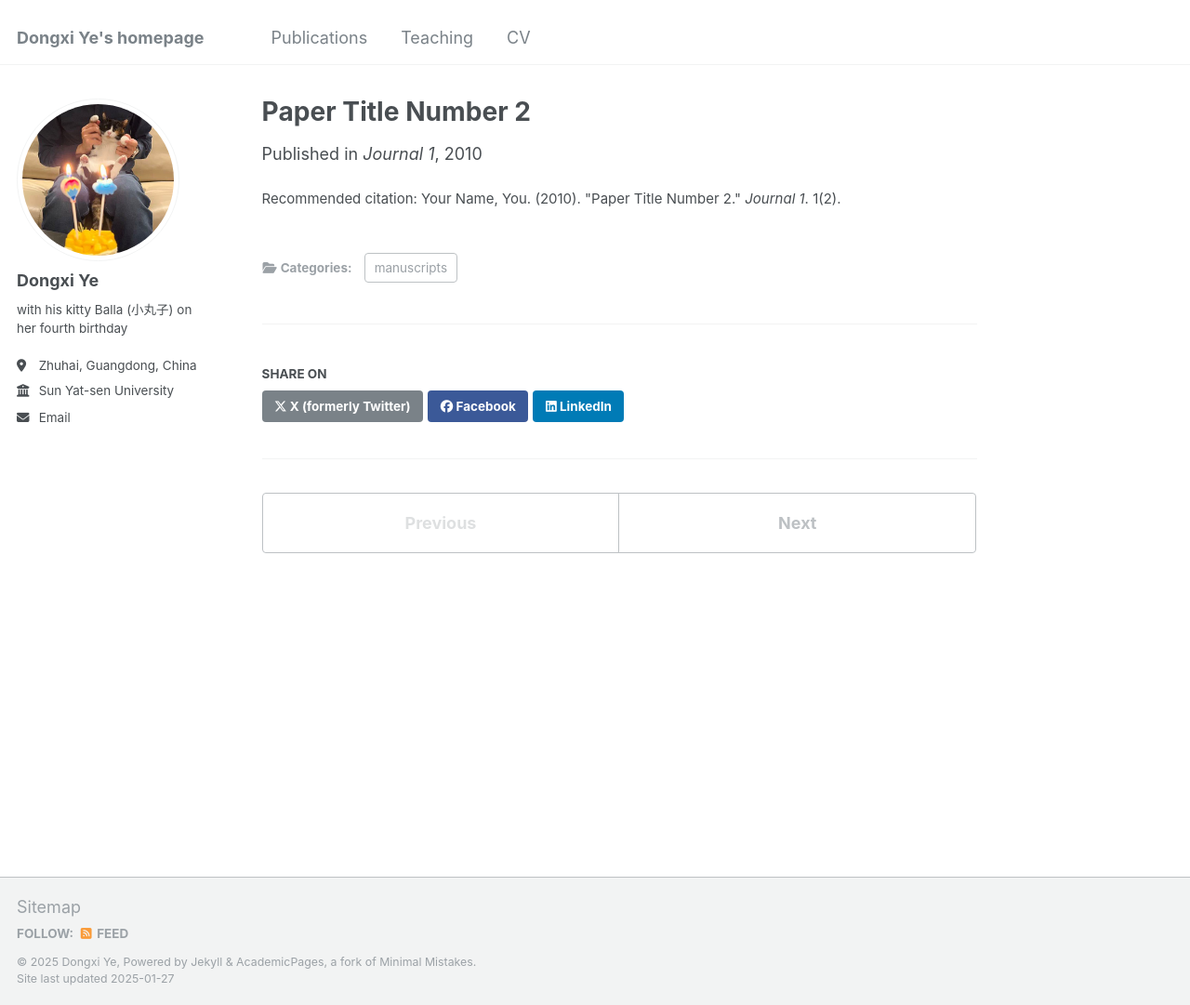
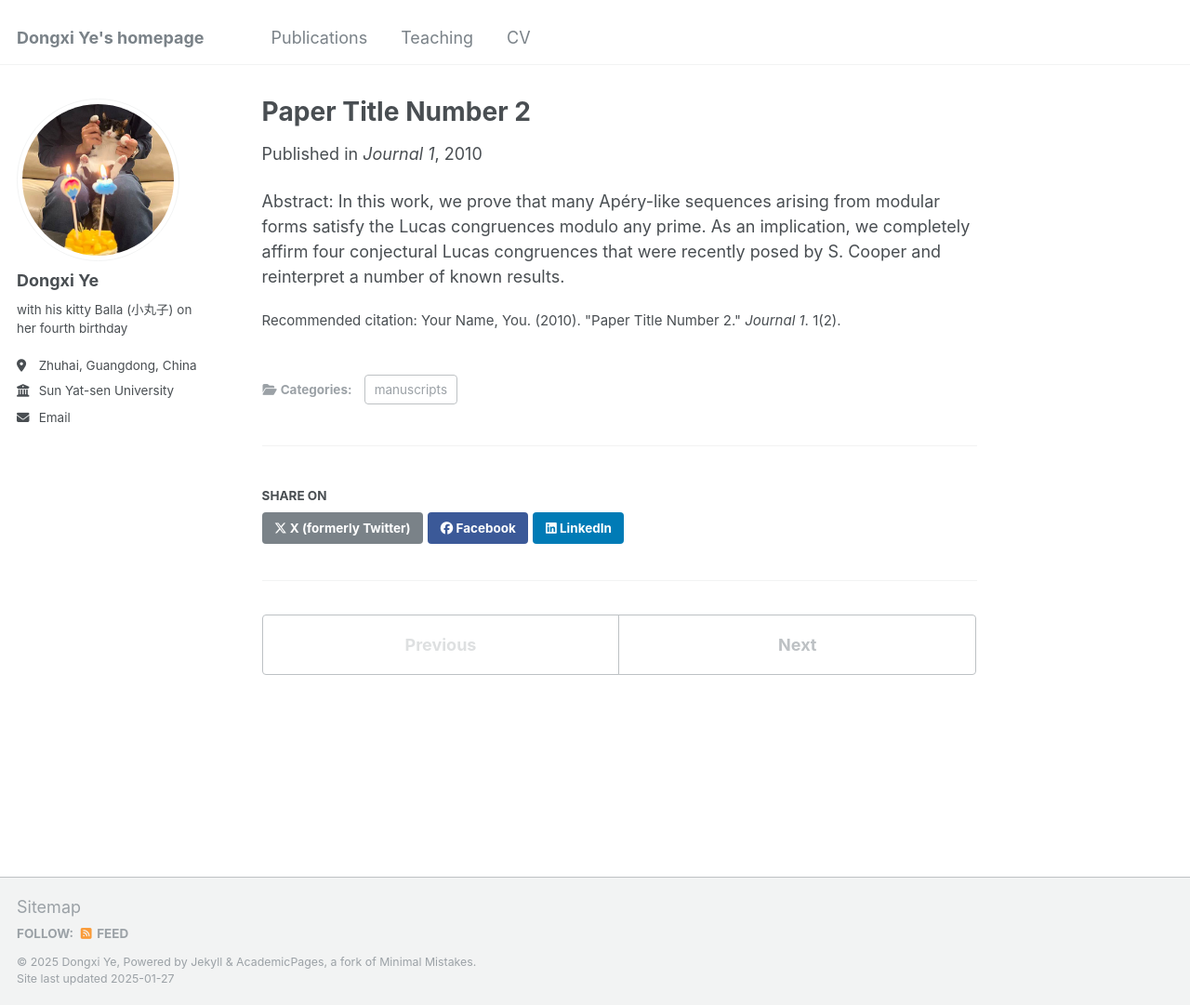
Before and after one commit to Dongxi-Ye/homepage, a Jekyll site: the page built from _publications/2010-10-01-paper-title-number-2.md, in a window 1280 px wide and 1081 px high. Shown: the whole window at 93% size. Built offline with Jekyll 4.4.1, drawn with Linux system fonts in a browser that asks for light colours.

Commit message:
Update 2010-10-01-paper-title-number-2.md

```diff
--- a/_publications/2010-10-01-paper-title-number-2.md
+++ b/_publications/2010-10-01-paper-title-number-2.md
@@ -6,3 +6,4 @@ date: 2010-10-01
 venue: 'Journal 1'
 citation: 'Your Name, You. (2010). &quot;Paper Title Number 2.&quot; <i>Journal 1</i>. 1(2).'
 ---
+Abstract: In this work, we prove that many Apéry-like sequences arising from modular forms satisfy the Lucas congruences modulo any prime. As an implication, we completely affirm four conjectural Lucas congruences that were recently posed by S. Cooper and reinterpret a number of known results.
```
